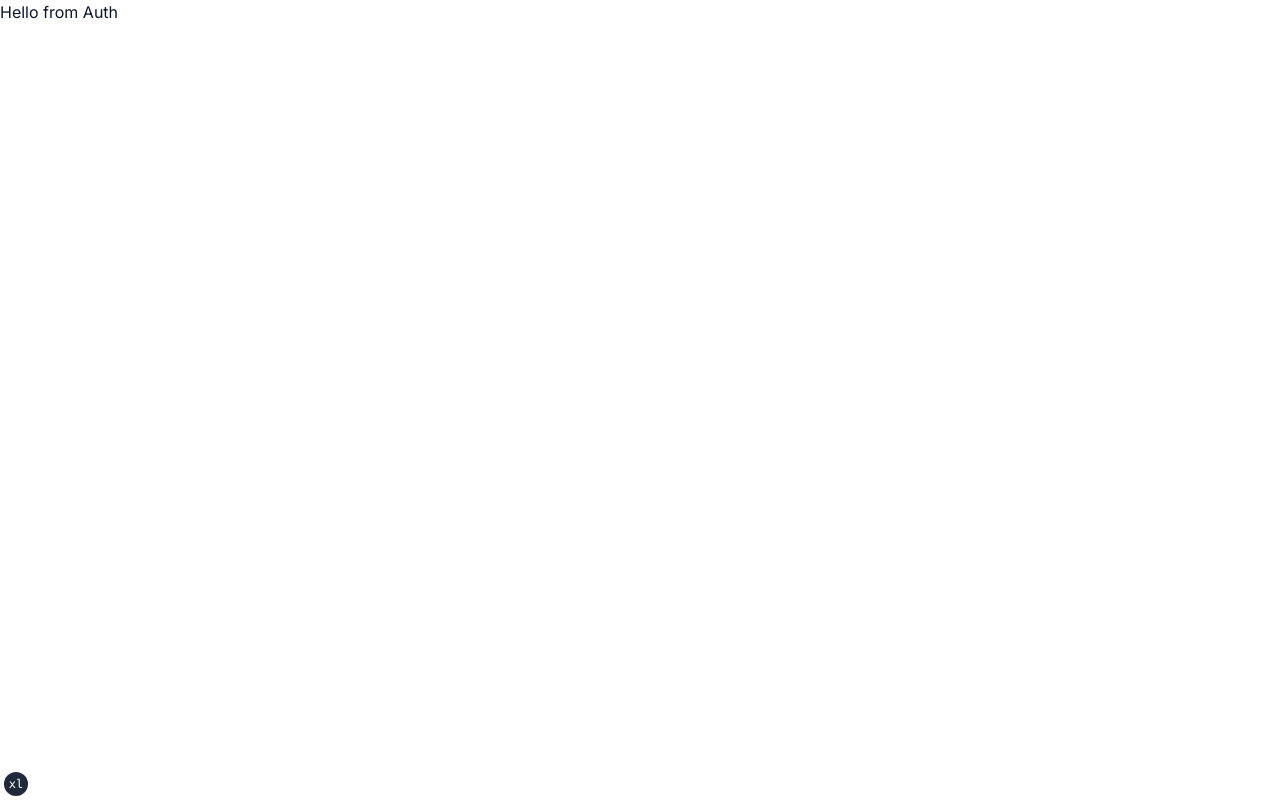
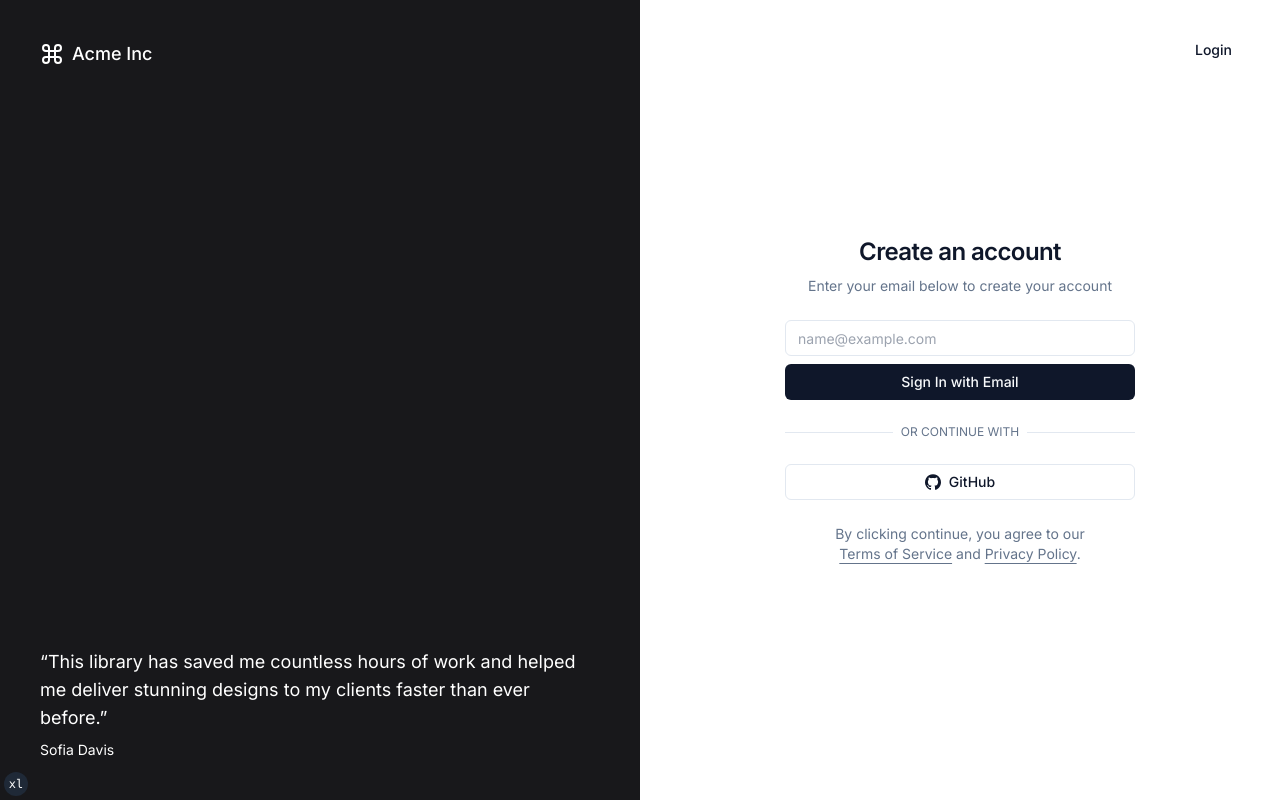
Before and after one commit to 0xlaguna/mnger-ui, a Next.js app: page /auth in a window 1280 px wide. Built offline with nearby package versions, Linux system fonts and the light colour scheme.

Commit message:
feat: add login page

```diff
--- /dev/null
+++ b/app/auth/components/user-auth-form.tsx
@@ -0,0 +1,71 @@
+"use client"
+
+import * as React from "react"
+import { Button } from "@/registry/ui/button"
+import { Input } from "@/registry/ui/input"
+import { Label } from "@/registry/ui/label"
+
+import { cn } from "@/lib/utils"
+import { Icons } from "@/components/icons"
+
+interface UserAuthFormProps extends React.HTMLAttributes<HTMLDivElement> {}
+
+export function UserAuthForm({ className, ...props }: UserAuthFormProps) {
+  const [isLoading, setIsLoading] = React.useState<boolean>(false)
+
+  async function onSubmit(event: React.SyntheticEvent) {
+    event.preventDefault()
+    setIsLoading(true)
+
+    setTimeout(() => {
+      setIsLoading(false)
+    }, 3000)
+  }
+
+  return (
+    <div className={cn("grid gap-6", className)} {...props}>
+      <form onSubmit={onSubmit}>
+        <div className="grid gap-2">
+          <div className="grid gap-1">
+            <Label className="sr-only" htmlFor="email">
+              Email
+            </Label>
+            <Input
+              id="email"
+              placeholder="name@example.com"
+              type="email"
+              autoCapitalize="none"
+              autoComplete="email"
+              autoCorrect="off"
+              disabled={isLoading}
+            />
+          </div>
+          <Button disabled={isLoading}>
+            {isLoading && (
+              <Icons.spinner className="mr-2 h-4 w-4 animate-spin" />
+            )}
+            Sign In with Email
+          </Button>
+        </div>
+      </form>
+      <div className="relative">
+        <div className="absolute inset-0 flex items-center">
+          <span className="w-full border-t" />
+        </div>
+        <div className="relative flex justify-center text-xs uppercase">
+          <span className="bg-background px-2 text-muted-foreground">
+            Or continue with
+          </span>
+        </div>
+      </div>
+      <Button variant="outline" type="button" disabled={isLoading}>
+        {isLoading ? (
+          <Icons.spinner className="mr-2 h-4 w-4 animate-spin" />
+        ) : (
+          <Icons.gitHub className="mr-2 h-4 w-4" />
+        )}{" "}
+        GitHub
+      </Button>
+    </div>
+  )
+}
--- /dev/null
+++ b/app/auth/layout.tsx
@@ -0,0 +1,86 @@
+import { Metadata } from "next"
+import Image from "next/image"
+import Link from "next/link"
+import { buttonVariants } from "@/registry/ui/button"
+
+import { cn } from "@/lib/utils"
+
+import { UserAuthForm } from "./components/user-auth-form"
+
+interface LayoutProps {
+  children: React.ReactNode
+}
+
+export default function Layout({ children }: LayoutProps) {
+  return (
+    <div className="container relative hidden h-[800px] flex-col items-center justify-center md:grid lg:max-w-none lg:grid-cols-2 lg:px-0">
+      <Link
+        href="/examples/authentication"
+        className={cn(
+          buttonVariants({ variant: "ghost" }),
+          "absolute right-4 top-4 md:right-8 md:top-8"
+        )}
+      >
+        Login
+      </Link>
+      <div className="relative hidden h-full flex-col bg-muted p-10 text-white lg:flex dark:border-r">
+        <div className="absolute inset-0 bg-zinc-900" />
+        <div className="relative z-20 flex items-center text-lg font-medium">
+          <svg
+            xmlns="http://www.w3.org/2000/svg"
+            viewBox="0 0 24 24"
+            fill="none"
+            stroke="currentColor"
+            strokeWidth="2"
+            strokeLinecap="round"
+            strokeLinejoin="round"
+            className="mr-2 h-6 w-6"
+          >
+            <path d="M15 6v12a3 3 0 1 0 3-3H6a3 3 0 1 0 3 3V6a3 3 0 1 0-3 3h12a3 3 0 1 0-3-3" />
+          </svg>
+          Acme Inc
+        </div>
+        <div className="relative z-20 mt-auto">
+          <blockquote className="space-y-2">
+            <p className="text-lg">
+              &ldquo;This library has saved me countless hours of work and
+              helped me deliver stunning designs to my clients faster than ever
+              before.&rdquo;
+            </p>
+            <footer className="text-sm">Sofia Davis</footer>
+          </blockquote>
+        </div>
+      </div>
+      <div className="lg:p-8">
+        <div className="mx-auto flex w-full flex-col justify-center space-y-6 sm:w-[350px]">
+          <div className="flex flex-col space-y-2 text-center">
+            <h1 className="text-2xl font-semibold tracking-tight">
+              Create an account
+            </h1>
+            <p className="text-sm text-muted-foreground">
+              Enter your email below to create your account
+            </p>
+          </div>
+          <UserAuthForm />
+          <p className="px-8 text-center text-sm text-muted-foreground">
+            By clicking continue, you agree to our{" "}
+            <Link
+              href="/terms"
+              className="underline underline-offset-4 hover:text-primary"
+            >
+              Terms of Service
+            </Link>{" "}
+            and{" "}
+            <Link
+              href="/privacy"
+              className="underline underline-offset-4 hover:text-primary"
+            >
+              Privacy Policy
+            </Link>
+            .
+          </p>
+        </div>
+      </div>
+    </div>
+  )
+}
--- a/app/page.tsx
+++ b/app/page.tsx
@@ -1,5 +1,5 @@
 import { redirect } from "next/navigation"
 
 export default function IndexPage() {
-  redirect("/dash")
+  redirect("/auth")
 }
--- a/package.json
+++ b/package.json
@@ -18,6 +18,7 @@
     "@radix-ui/react-icons": "^1.3.0",
     "@radix-ui/react-dropdown-menu": "^2.0.6",
     "@radix-ui/react-avatar": "^1.0.4",
+    "@radix-ui/react-label": "^2.0.2",
     "class-variance-authority": "^0.7.0",
     "clsx": "^2.1.0",
     "lucide-react": "0.343.0",
--- /dev/null
+++ b/registry/ui/label.tsx
@@ -0,0 +1,26 @@
+"use client"
+
+import * as React from "react"
+import * as LabelPrimitive from "@radix-ui/react-label"
+import { cva, type VariantProps } from "class-variance-authority"
+
+import { cn } from "@/lib/utils"
+
+const labelVariants = cva(
+  "text-sm font-medium leading-none peer-disabled:cursor-not-allowed peer-disabled:opacity-70"
+)
+
+const Label = React.forwardRef<
+  React.ElementRef<typeof LabelPrimitive.Root>,
+  React.ComponentPropsWithoutRef<typeof LabelPrimitive.Root> &
+    VariantProps<typeof labelVariants>
+>(({ className, ...props }, ref) => (
+  <LabelPrimitive.Root
+    ref={ref}
+    className={cn(labelVariants(), className)}
+    {...props}
+  />
+))
+Label.displayName = LabelPrimitive.Root.displayName
+
+export { Label }
```
Also changed, not shown: 1 other file (tests, documents, lock files or other folders).
